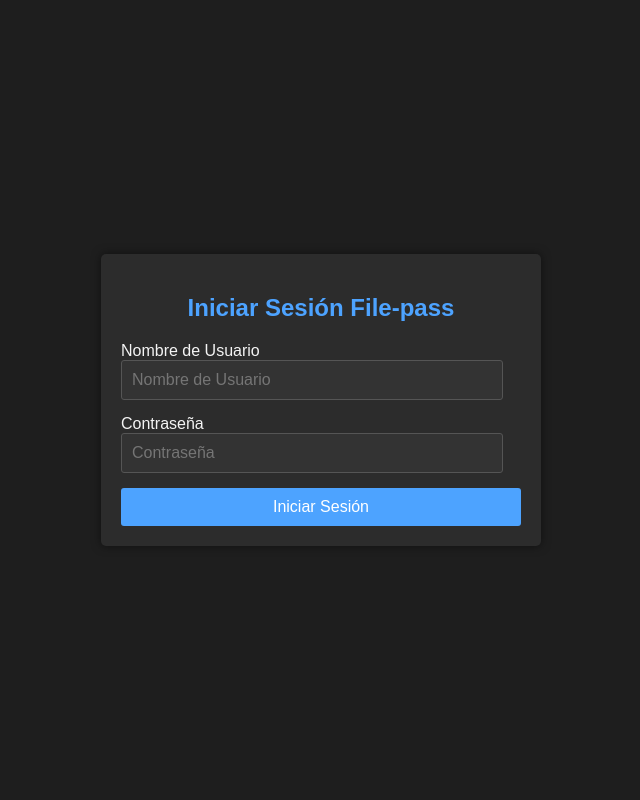
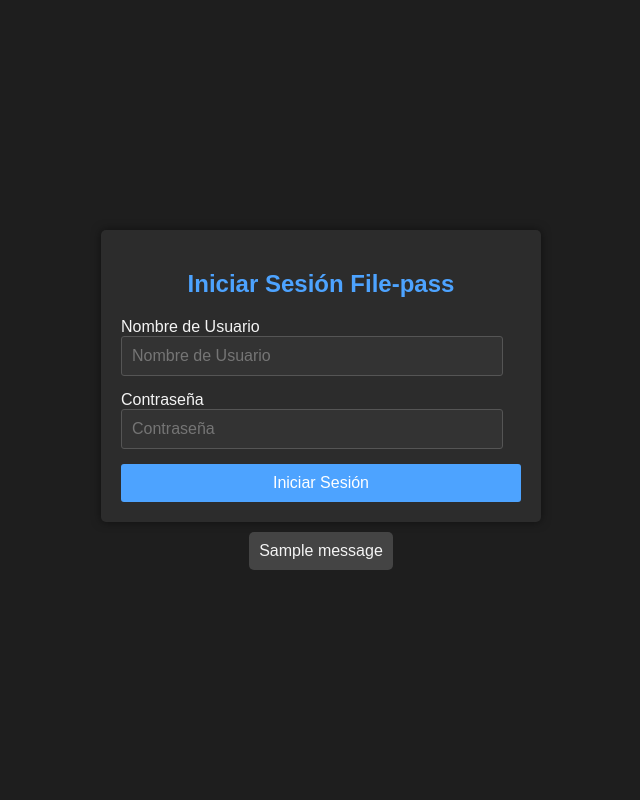
Before and after one commit to Nic0-GitHub/file_pass, a Flask app: page /login in a window 1280 px wide. Shown: the whole page, without its empty margins (319-959 px from the left). Run offline with Flask 3, Linux system fonts and the light colour scheme; one stand-in notice (Sample message) is shown.

Commit message:
ADD(Basic login)

```diff
--- a/app.py
+++ b/app.py
@@ -10,8 +10,12 @@
 LOGS_DIR = './logs'
 app = Flask(__name__, template_folder='./static/templates')
 app.secret_key = 'tu_clave_secreta_aqui'
+
 login_manager = LoginManager()
 login_manager.init_app(app)
+login_manager.login_view = 'login'
+
+
 users = {'1': User('1', 'admin', 'password')}
 
 # Crear directorios si no existen
@@ -69,7 +73,7 @@
             login_user(user)
             return redirect(url_for('index'))
         else:
-            flash('Nombre de usuario o contraseña incorrectos')
+            flash('Nombre de usuario o contraseña incorrectos', 'error')
     return render_template('login.html')
 
 @app.route('/logout')
@@ -79,7 +83,6 @@
     return redirect(url_for('index'))
 
 
-
 if __name__ == '__main__':
     port_selected = int(argv[1]) if len(argv) > 1 else 5000
     debug_mode = int(argv[2]) if len(argv) > 2 else 1
--- a/static/css/login.css
+++ b/static/css/login.css
@@ -1,4 +1,3 @@
-/* Estilos para el formulario de inicio de sesión con tema oscuro */
 
 body {
     font-family: Arial, sans-serif;
@@ -11,6 +10,7 @@
 .container {
     display: flex;
     justify-content: center;
+    flex-direction: column-reverse;
     align-items: center;
     height: 100vh;
 }
@@ -63,3 +63,17 @@
 .login-button:hover {
     background-color: #007bff;
 }
+
+.flash-message {
+    margin-top: 10px;
+    padding: 10px;
+    border-radius: 5px;
+    max-width: 400px;
+    background-color: #444;
+    color: #f4f4f4;
+}
+
+.flash-message.error {
+    background-color: #ff4d4d;
+    color: #fff;
+}
--- a/static/js/index.js
+++ b/static/js/index.js
@@ -51,7 +51,6 @@
     setTimeout(function() { toast.className = toast.className.replace('show', ''); }, 3000);
 }
 
-
 function filterFiles() {
     const input = document.getElementById('file-search-input').value.toLowerCase();
     const fileList = document.getElementById('file-list');
--- a/static/templates/login.html
+++ b/static/templates/login.html
@@ -8,6 +8,15 @@
 </head>
 <body>
     <div class="container">
+        {% with messages = get_flashed_messages(with_categories=true) %}
+            {% if messages %}
+                <div class="flash-messages">
+                    {% for category, message in messages %}
+                        <div class="flash-message {{ category }}">{{ message }}</div>
+                    {% endfor %}
+                </div>
+            {% endif %}
+        {% endwith %}
         <form class="login-form" method="POST" action="/login">
             <h2 class="form-title">Iniciar Sesión File-pass</h2>
             <div class="form-group">
```
